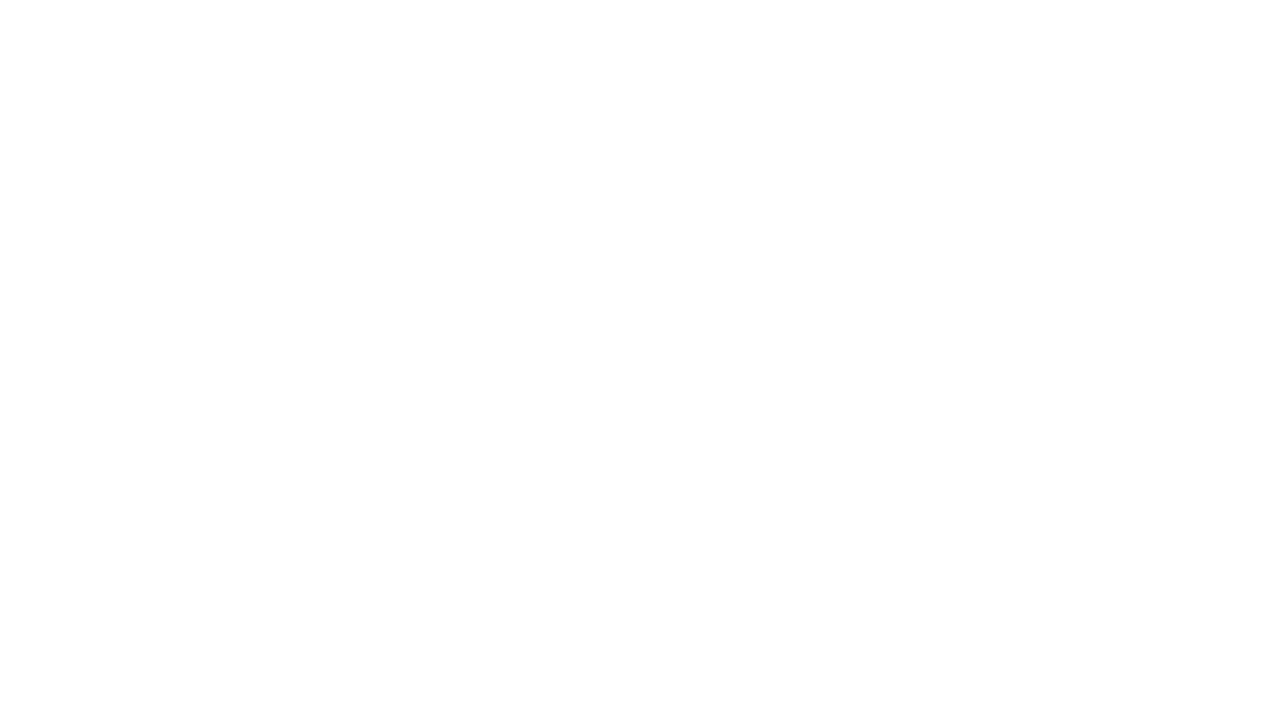
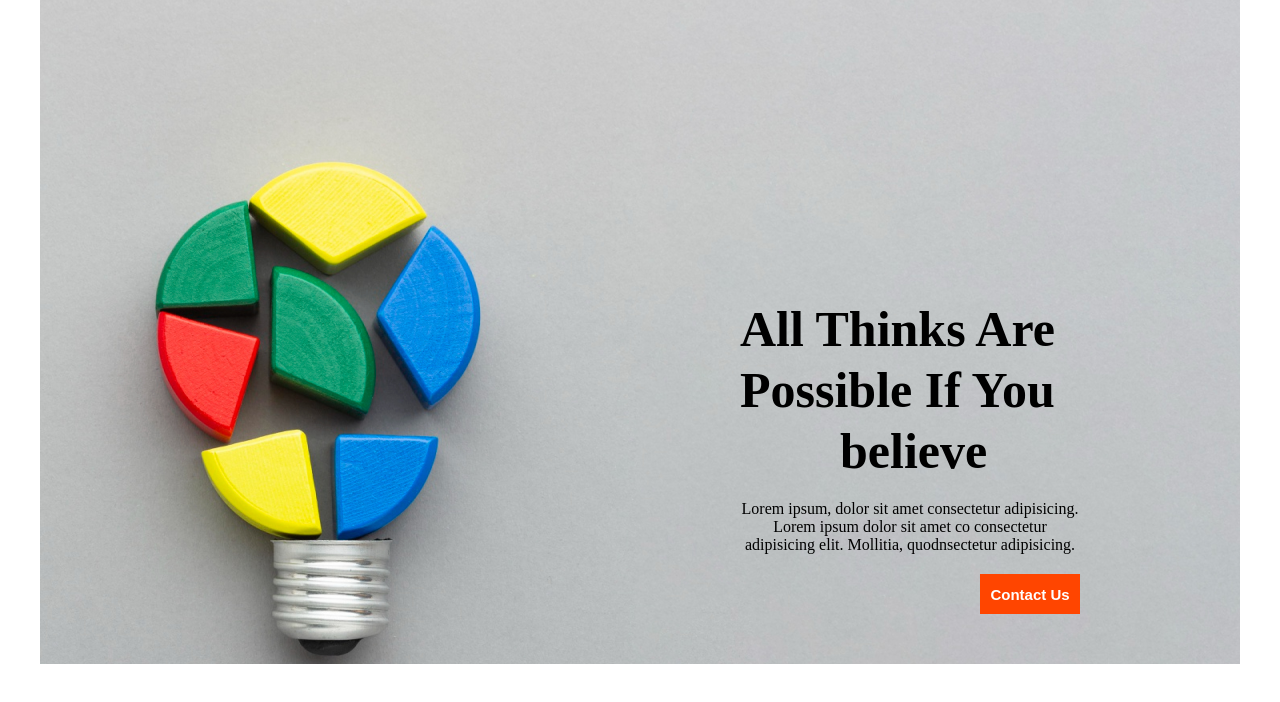
Before and after one commit to MD-Hasan-G/intern-project, a plain HTML site: page index.html in a window 1280 px wide. Drawn offline with Linux system fonts and the light colour scheme.

Commit message:
header-section

```diff
--- a/index.html
+++ b/index.html
@@ -5,8 +5,38 @@
     <meta http-equiv="X-UA-Compatible" content="IE=edge">
     <meta name="viewport" content="width=device-width, initial-scale=1.0">
     <title>Home</title>
+    <link rel="stylesheet" href="style.css">
 </head>
 <body>
+    <header>
+
+        <section>
+            <div class="header-content">
+                <div class="header-description">
+                    <h2>All Thinks Are</h2>
+                    <h2> Possible If You</h2>
+                    <h2 class="left">believe</h2>
+                    <p>Lorem ipsum, dolor sit amet consectetur adipisicing. Lorem ipsum dolor sit amet co consectetur adipisicing elit. Mollitia, quodnsectetur adipisicing. </p>
+                    <button class="btn-primary">Contact Us</button>
+                </div>
+
+                <div >
+
+                </div>
+
+            </div>
+        </section>
+
+    </header>
+
+    <main>
+
+    </main>
+
+    <footer>
+
+
+    </footer>
 
 </body>
 </html>
--- a/style.css
+++ b/style.css
@@ -0,0 +1,51 @@
+*{
+    margin: 0;
+
+
+}
+
+body{
+    width:1200px;
+    margin: 0 auto;
+}
+
+.header-content{
+    background-image:url("images/banner/banner2.png") ;
+
+
+
+}
+.header-description{
+   margin-left: 700px;
+   padding-bottom: 50px;
+   padding-top: 300px;
+
+
+}
+
+.header-description h2{
+    font-size: 50px;
+    margin-bottom: 3px;
+}
+.left{
+    padding-left: 100px;
+}
+
+.header-description p{
+    text-align: center;
+    width: 340px;
+    margin-top:20px;
+}
+
+.btn-primary{
+    background-color: orangered;
+    border: none;
+    width: 100px;
+    height: 40px;
+    margin-top:20px ;
+    margin-left: 240px;
+    font-size: 15px;
+    color: white;
+    font-weight: 700;
+
+}
```
Also changed, not shown: images/banner/banner1.png (added), images/banner/banner2.png (added), images/banner/banner3.png (added), images/gradient1.png (added), images/gradient2.png (added), images/gradient3.png (added), images/icons/ecom.png (added), images/icons/fb.png (added), images/icons/js.png (added), images/icons/smoke.png (added), images/icons/twitter.png (added), images/icons/web.png (added), images/icons/youtube.png (added), images/person.png (added), 1 more files.
